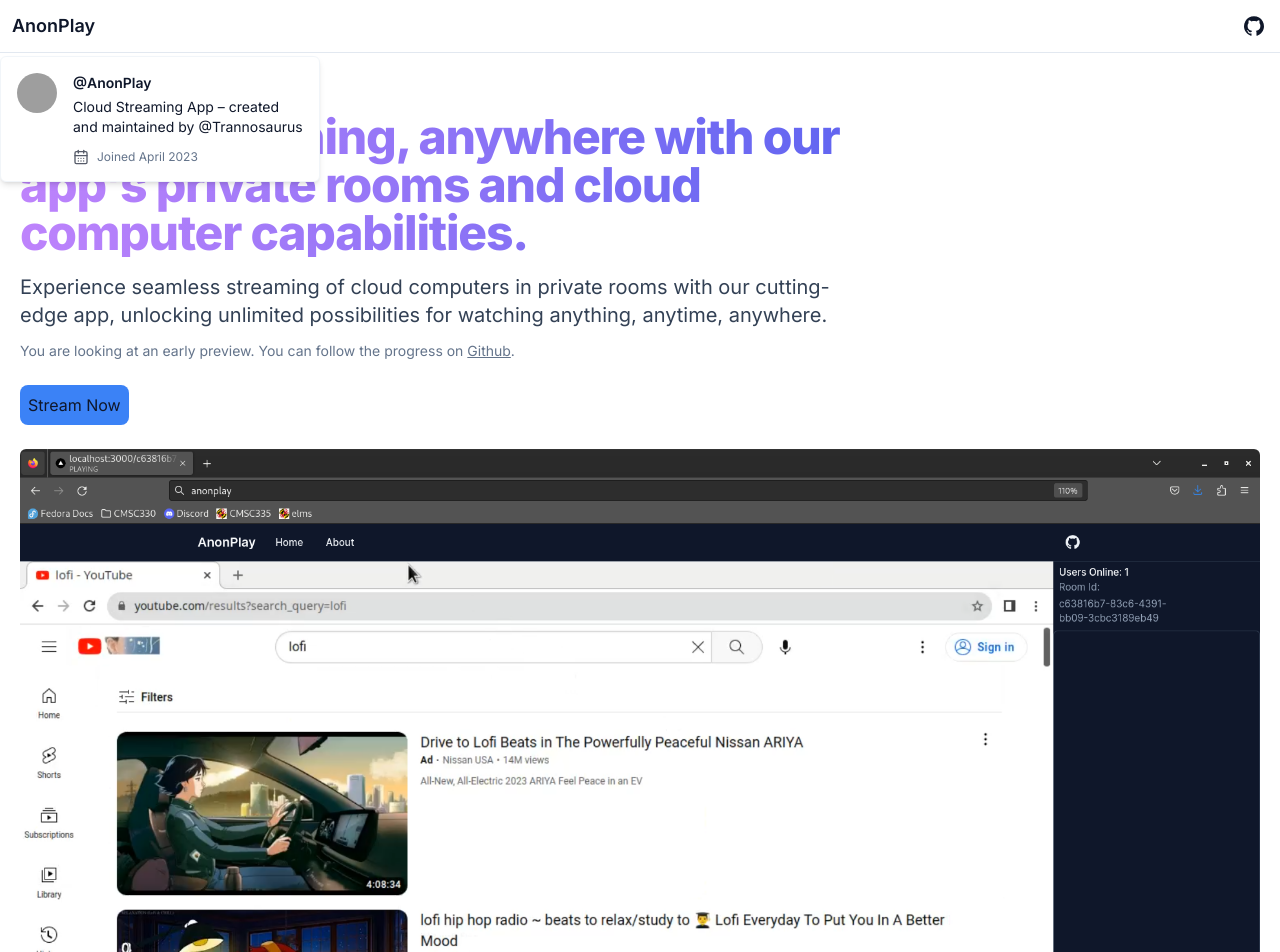
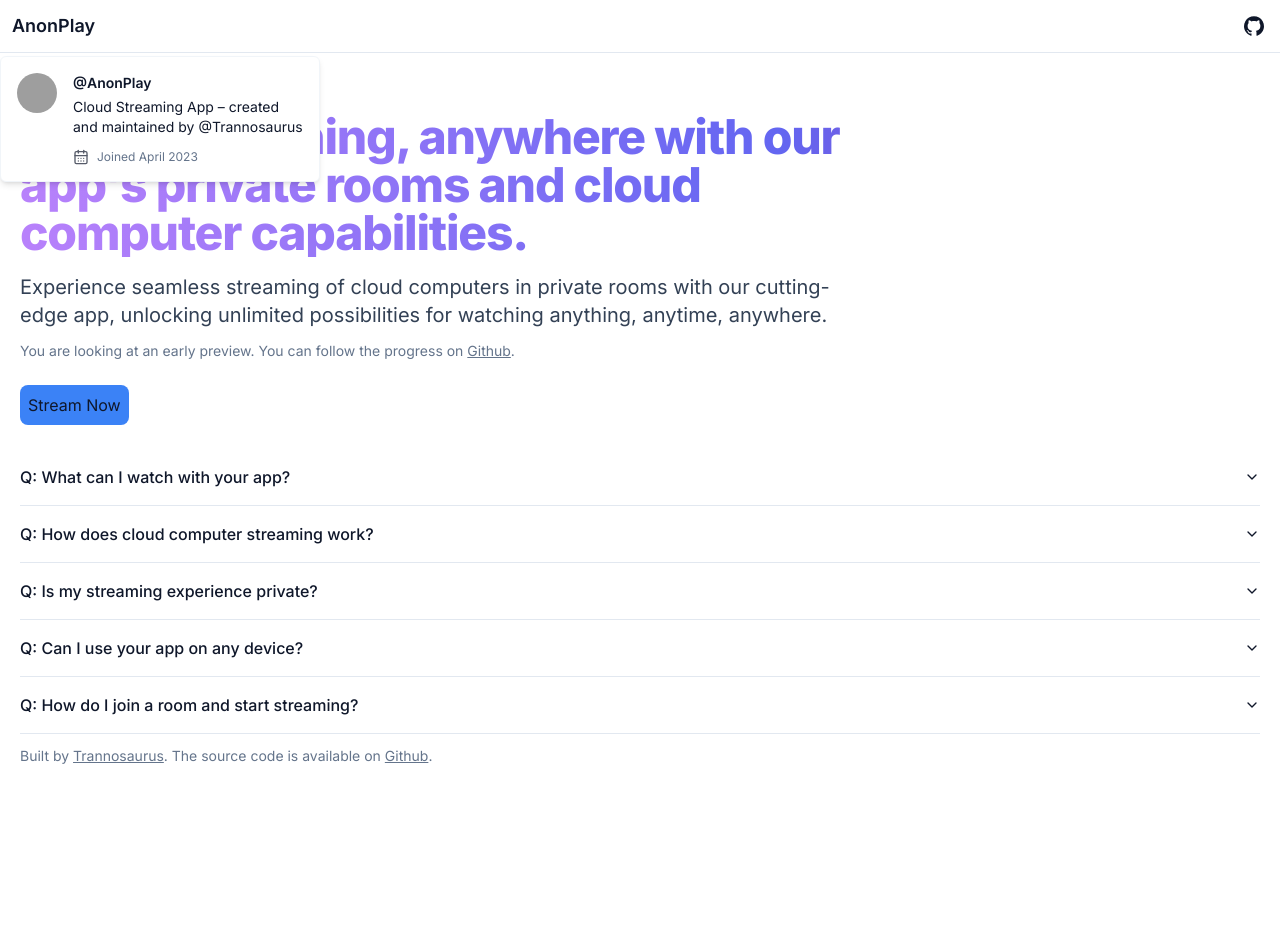
Before and after one commit to Trannosaurus/AnonPlay, a Next.js app: page / in a window 1280 px wide. Shown: the top 952 px of the page. After the commit the page ends 800 px from the top, so only its background shows below. Built offline with nearby package versions, Linux system fonts and the light colour scheme; grey boxes are pictures that could not be loaded.

Commit message:
removed photo

```diff
--- a/src/app/page.tsx
+++ b/src/app/page.tsx
@@ -35,14 +35,6 @@
         </p>
 
         <StreamButton/>
-        <AspectRatio  ratio={16 / 9}>
-          <Image
-            src={hero}
-            alt="Photo by Alvaro Pinot"
-            fill
-            className="rounded-md w-8/12 object-cover "
-          />
-        </AspectRatio>
 
         <Accordion type="single" collapsible className="w-full">
           <AccordionItem value="item-1">
```
